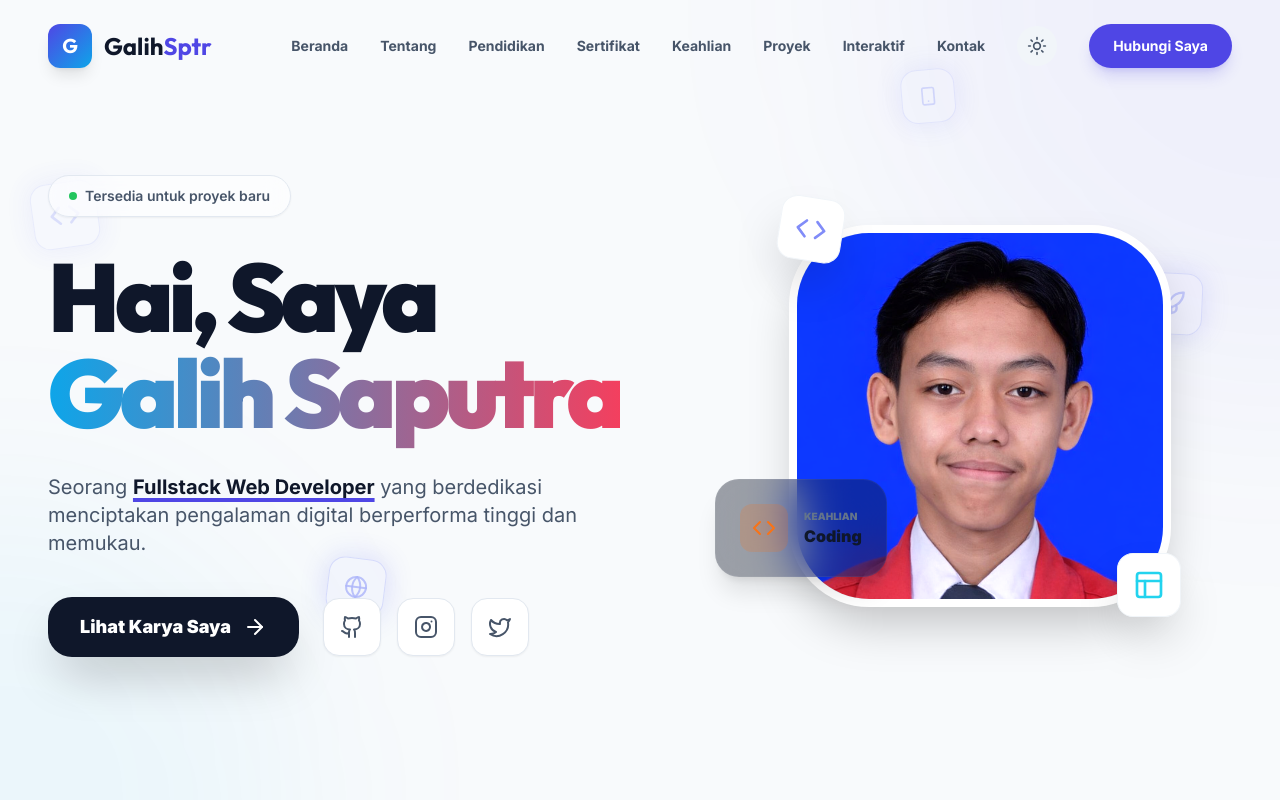
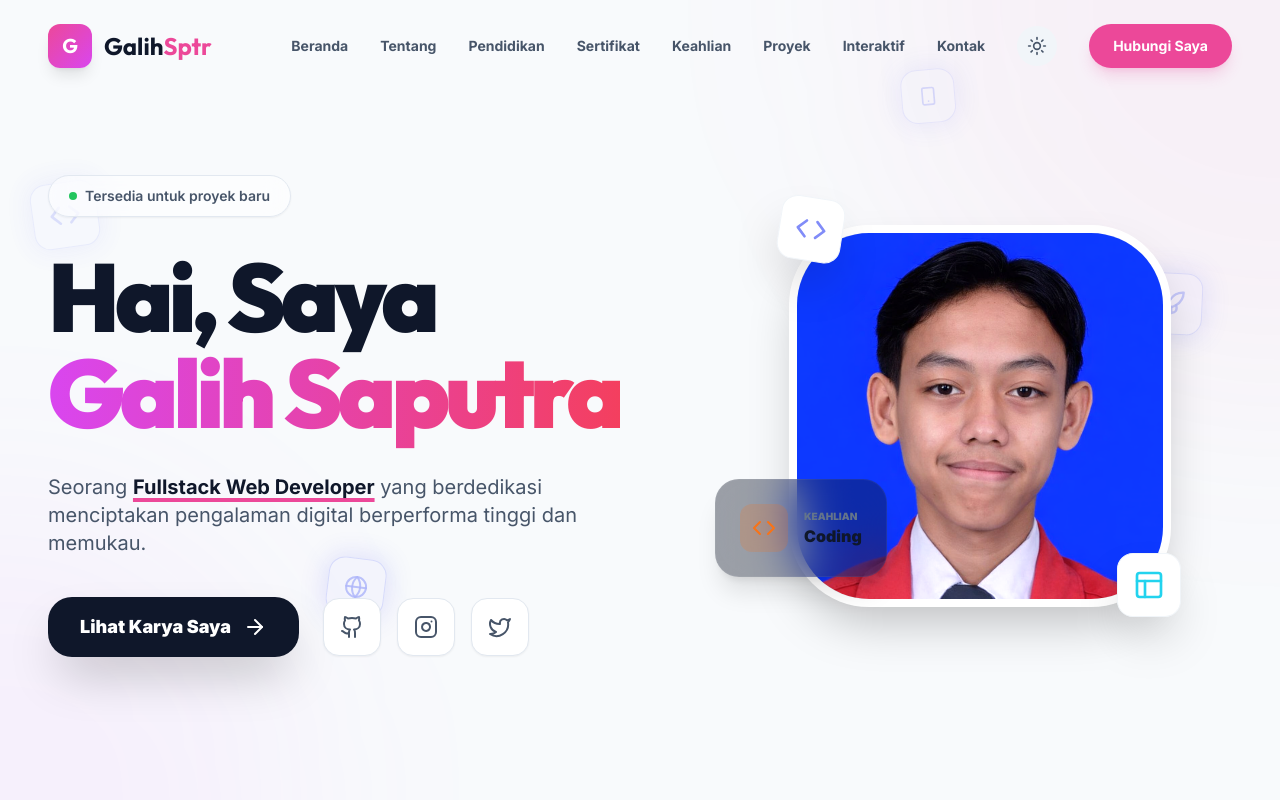
Before and after one commit to Galihnantion/Portofolio, a React (Vite) app: page / in a window 1280 px wide. Shown: the top 800 px of the page. Built offline with nearby package versions, Linux system fonts and the light colour scheme.

Commit message:
style: ubah tema warna menjadi dominan pink

```diff
--- a/src/index.css
+++ b/src/index.css
@@ -4,8 +4,13 @@
 
 @layer base {
   :root {
-    --primary: 238.7 83.5% 58.8%;
-    --secondary: 198.6 88.7% 48.4%;
+    /* ORIGINAL COLORS (Uncomment to restore) */
+    /* --primary: 238.7 83.5% 58.8%; */
+    /* --secondary: 198.6 88.7% 48.4%; */
+
+    /* PINK THEME */
+    --primary: 330 81% 60%;
+    --secondary: 292 84% 61%;
   }
 
   html {
--- a/tailwind.config.js
+++ b/tailwind.config.js
@@ -9,17 +9,26 @@ export default {
     extend: {
       colors: {
         primary: {
-          DEFAULT: '#4F46E5', // Indigo 600
-          light: '#6366F1',
-          dark: '#4338CA',
+          // DEFAULT: '#4F46E5', // Indigo 600 (ORIGINAL)
+          // light: '#6366F1',
+          // dark: '#4338CA',
+          DEFAULT: '#EC4899', // Pink 500
+          light: '#F472B6', // Pink 400
+          dark: '#DB2777', // Pink 600
         },
         secondary: {
-          DEFAULT: '#0EA5E9', // Sky 500
-          light: '#38BDF8',
-          dark: '#0284C7',
+          // DEFAULT: '#0EA5E9', // Sky 500 (ORIGINAL)
+          // light: '#38BDF8',
+          // dark: '#0284C7',
+          DEFAULT: '#D946EF', // Fuchsia 500
+          light: '#E879F9', // Fuchsia 400
+          dark: '#C026D3', // Fuchsia 600
         },
         accent: {
-          DEFAULT: '#F43F5E', // Rose 500
+          // DEFAULT: '#F43F5E', // Rose 500 (ORIGINAL)
+          // light: '#FB7185',
+          // dark: '#E11D48',
+          DEFAULT: '#F43F5E', // Rose 500 (Keep as is or similar pinkish)
           light: '#FB7185',
           dark: '#E11D48',
         },
```
